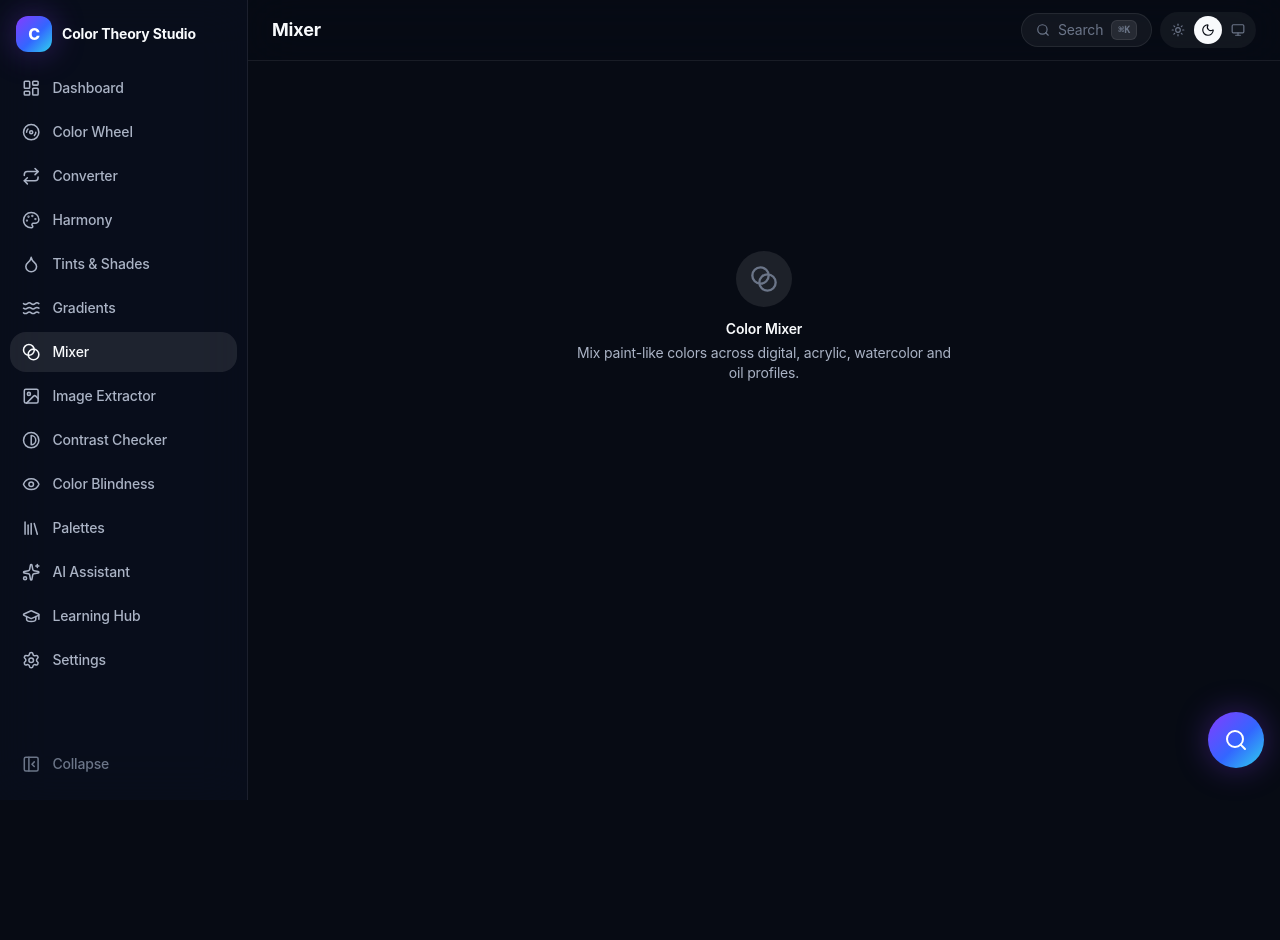
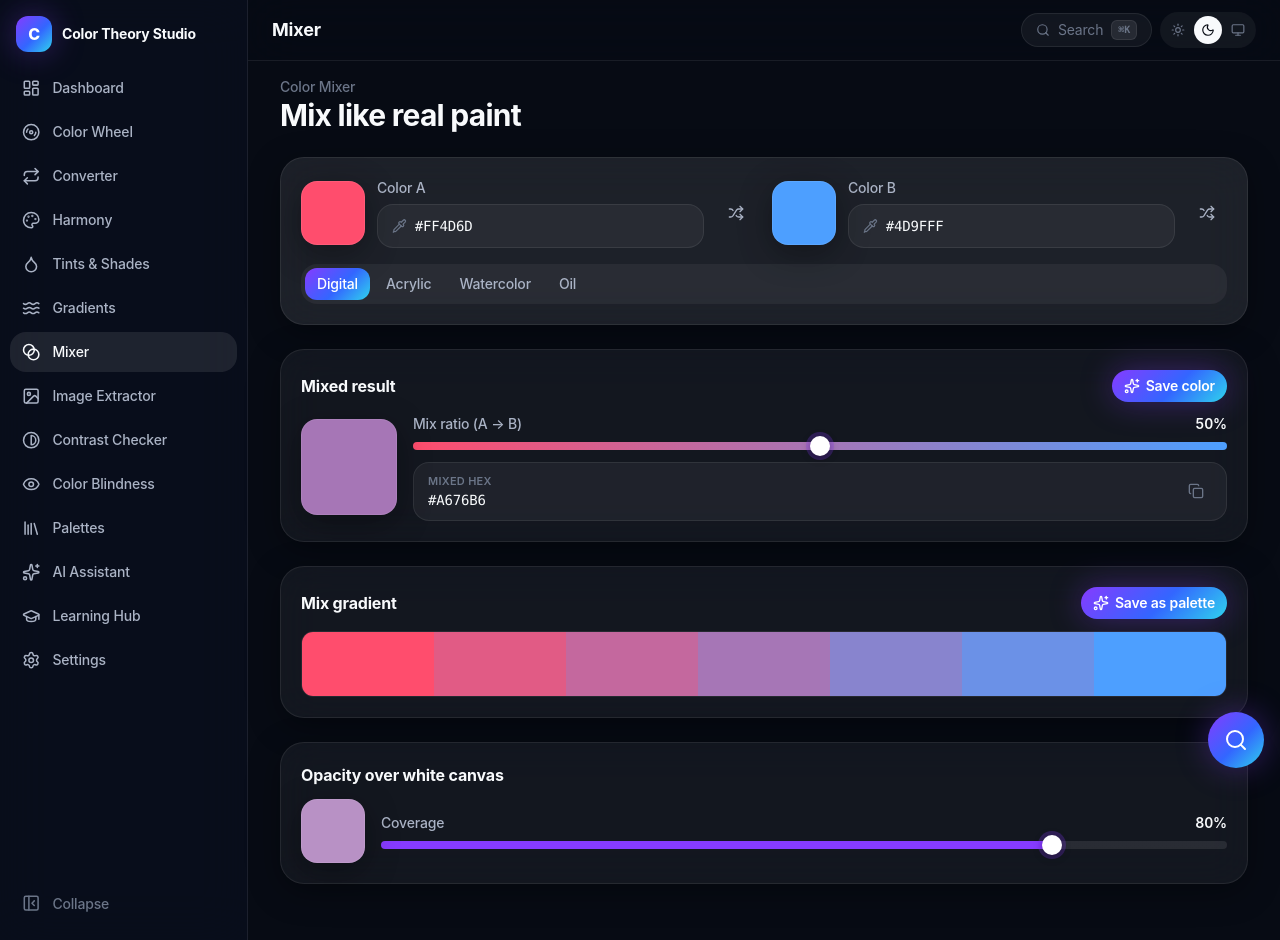
Before and after one commit to LohitkumarD/Colour, a React (Vite) app: page /mixer in a window 1280 px wide. Before the commit the page ends 800 px from the top, so only its background shows below. Built offline with nearby package versions, Linux system fonts and the light colour scheme.

Commit message:
Build functional Color Mixer module
Mix two colors across digital/acrylic/watercolor/oil paint profiles
with a live ratio slider, a 7-step mix gradient saveable as a
palette, and a white-canvas opacity preview for translucent media.

```diff
--- a/src/pages/MixerPage.tsx
+++ b/src/pages/MixerPage.tsx
@@ -1,12 +1,175 @@
-import { Blend } from 'lucide-react';
-import { PlaceholderPage } from './PlaceholderPage';
+import { useMemo, useState } from 'react';
+import { motion } from 'framer-motion';
+import { Pipette, Shuffle, Sparkles } from 'lucide-react';
+import { Button } from '@/components/ui/Button';
+import { Card, CardContent, CardHeader, CardTitle } from '@/components/ui/Card';
+import { Input } from '@/components/ui/Input';
+import { Slider } from '@/components/ui/Slider';
+import { SegmentedControl } from '@/components/ui/SegmentedControl';
+import { ColorSwatch } from '@/components/ui/ColorSwatch';
+import { CopyField } from '@/components/ui/CopyField';
+import { usePaletteStore } from '@/store/paletteStore';
+import { useUiStore } from '@/store/uiStore';
+import { normalizeHex } from '@/utils/color/format';
+import { randomHex } from '@/utils/color/random';
+import { applyOpacityOverWhite, mixColors, PAINT_TYPE_LABELS } from '@/utils/color/mixing';
+import type { PaintType } from '@/types/color';
+
+const PAINT_OPTIONS = (Object.keys(PAINT_TYPE_LABELS) as PaintType[]).map((value) => ({
+  value,
+  label: PAINT_TYPE_LABELS[value],
+}));
+
+const STEP_COUNT = 7;
+
+interface ColorPickerFieldProps {
+  label: string;
+  hex: string;
+  onChange: (hex: string) => void;
+}
+
+function ColorPickerField({ label, hex, onChange }: ColorPickerFieldProps) {
+  const [input, setInput] = useState(hex);
+
+  const handleChange = (value: string) => {
+    setInput(value);
+    const normalized = normalizeHex(value);
+    if (normalized) onChange(normalized);
+  };
+
+  return (
+    <div className="flex flex-1 items-center gap-3">
+      <ColorSwatch hex={hex} size="lg" copyOnClick />
+      <div className="flex-1">
+        <Input
+          label={label}
+          value={input}
+          onChange={(e) => handleChange(e.target.value)}
+          onBlur={() => setInput(hex)}
+          prefix={<Pipette className="size-4 text-[var(--text-tertiary)]" />}
+          className="font-mono uppercase"
+        />
+      </div>
+      <Button variant="ghost" size="icon" aria-label={`Randomize ${label}`} onClick={() => onChange(randomHex())}>
+        <Shuffle className="size-4" />
+      </Button>
+    </div>
+  );
+}
 
 export default function MixerPage() {
+  const addHistory = usePaletteStore((s) => s.addHistory);
+  const createPalette = usePaletteStore((s) => s.createPalette);
+  const addToast = useUiStore((s) => s.addToast);
+
+  const [hexA, setHexA] = useState('#FF4D6D');
+  const [hexB, setHexB] = useState('#4D9FFF');
+  const [paintType, setPaintType] = useState<PaintType>('digital');
+  const [ratio, setRatio] = useState(50);
+  const [opacity, setOpacity] = useState(80);
+  const [savingColor, setSavingColor] = useState(false);
+  const [savingPalette, setSavingPalette] = useState(false);
+
+  const mixed = useMemo(() => mixColors(hexA, hexB, ratio, paintType), [hexA, hexB, ratio, paintType]);
+  const tinted = useMemo(() => applyOpacityOverWhite(mixed, opacity), [mixed, opacity]);
+
+  const steps = useMemo(
+    () =>
+      Array.from({ length: STEP_COUNT }, (_, i) => mixColors(hexA, hexB, (i / (STEP_COUNT - 1)) * 100, paintType)),
+    [hexA, hexB, paintType],
+  );
+
+  const copyColor = async (hex: string) => {
+    await navigator.clipboard.writeText(hex);
+    addToast({ message: `Copied ${hex}`, variant: 'success', duration: 1600 });
+  };
+
+  const saveMixedColor = async () => {
+    setSavingColor(true);
+    try {
+      await addHistory('color', mixed, mixed, PAINT_TYPE_LABELS[paintType]);
+      addToast({ message: 'Color saved to history', variant: 'success' });
+    } finally {
+      setSavingColor(false);
+    }
+  };
+
+  const saveStepsAsPalette = async () => {
+    setSavingPalette(true);
+    try {
+      const palette = await createPalette({ name: `${PAINT_TYPE_LABELS[paintType]} Mix`, colors: steps, source: 'mixer' });
+      await addHistory('palette', palette.name, steps[0]);
+      addToast({ message: 'Palette saved', description: `${steps.length} colors added to your library`, variant: 'success' });
+    } finally {
+      setSavingPalette(false);
+    }
+  };
+
   return (
-    <PlaceholderPage
-      icon={Blend}
-      title="Color Mixer"
-      description="Mix paint-like colors across digital, acrylic, watercolor and oil profiles."
-    />
+    <motion.div
+      initial={{ opacity: 0, y: 8 }}
+      animate={{ opacity: 1, y: 0 }}
+      transition={{ duration: 0.25 }}
+      className="space-y-6 pb-6"
+    >
+      <div>
+        <p className="text-sm font-medium text-[var(--text-tertiary)]">Color Mixer</p>
+        <h1 className="text-2xl font-bold tracking-tight text-[var(--text-primary)] sm:text-3xl">
+          Mix like real paint
+        </h1>
+      </div>
+
+      <Card strong>
+        <CardContent className="flex flex-col gap-4 p-5">
+          <div className="flex flex-col gap-4 sm:flex-row">
+            <ColorPickerField label="Color A" hex={hexA} onChange={setHexA} />
+            <ColorPickerField label="Color B" hex={hexB} onChange={setHexB} />
+          </div>
+          <SegmentedControl options={PAINT_OPTIONS} value={paintType} onChange={setPaintType} aria-label="Paint profile" />
+        </CardContent>
+      </Card>
+
+      <Card>
+        <CardHeader>
+          <CardTitle>Mixed result</CardTitle>
+          <Button size="sm" leftIcon={<Sparkles className="size-4" />} loading={savingColor} onClick={saveMixedColor}>
+            Save color
+          </Button>
+        </CardHeader>
+        <CardContent className="flex flex-col gap-4 sm:flex-row sm:items-center">
+          <ColorSwatch hex={mixed} size="xl" copyOnClick />
+          <div className="flex-1 space-y-3">
+            <Slider label="Mix ratio (A → B)" value={ratio} onChange={setRatio} formatValue={(v) => `${v}%`} trackGradient={`linear-gradient(90deg, ${hexA}, ${hexB})`} />
+            <CopyField label="Mixed HEX" value={mixed} />
+          </div>
+        </CardContent>
+      </Card>
+
+      <Card>
+        <CardHeader>
+          <CardTitle>Mix gradient</CardTitle>
+          <Button size="sm" leftIcon={<Sparkles className="size-4" />} loading={savingPalette} onClick={saveStepsAsPalette}>
+            Save as palette
+          </Button>
+        </CardHeader>
+        <CardContent>
+          <div className="flex overflow-hidden rounded-xl border border-[var(--border-subtle)]">
+            {steps.map((c, i) => (
+              <button key={i} type="button" style={{ backgroundColor: c }} onClick={() => copyColor(c)} aria-label={`Copy ${c}`} className="h-16 flex-1" />
+            ))}
+          </div>
+        </CardContent>
+      </Card>
+
+      <Card>
+        <CardHeader>
+          <CardTitle>Opacity over white canvas</CardTitle>
+        </CardHeader>
+        <CardContent className="flex flex-col gap-4 sm:flex-row sm:items-center">
+          <ColorSwatch hex={tinted} size="lg" copyOnClick />
+          <Slider label="Coverage" value={opacity} onChange={setOpacity} formatValue={(v) => `${v}%`} className="flex-1" />
+        </CardContent>
+      </Card>
+    </motion.div>
   );
 }
```
